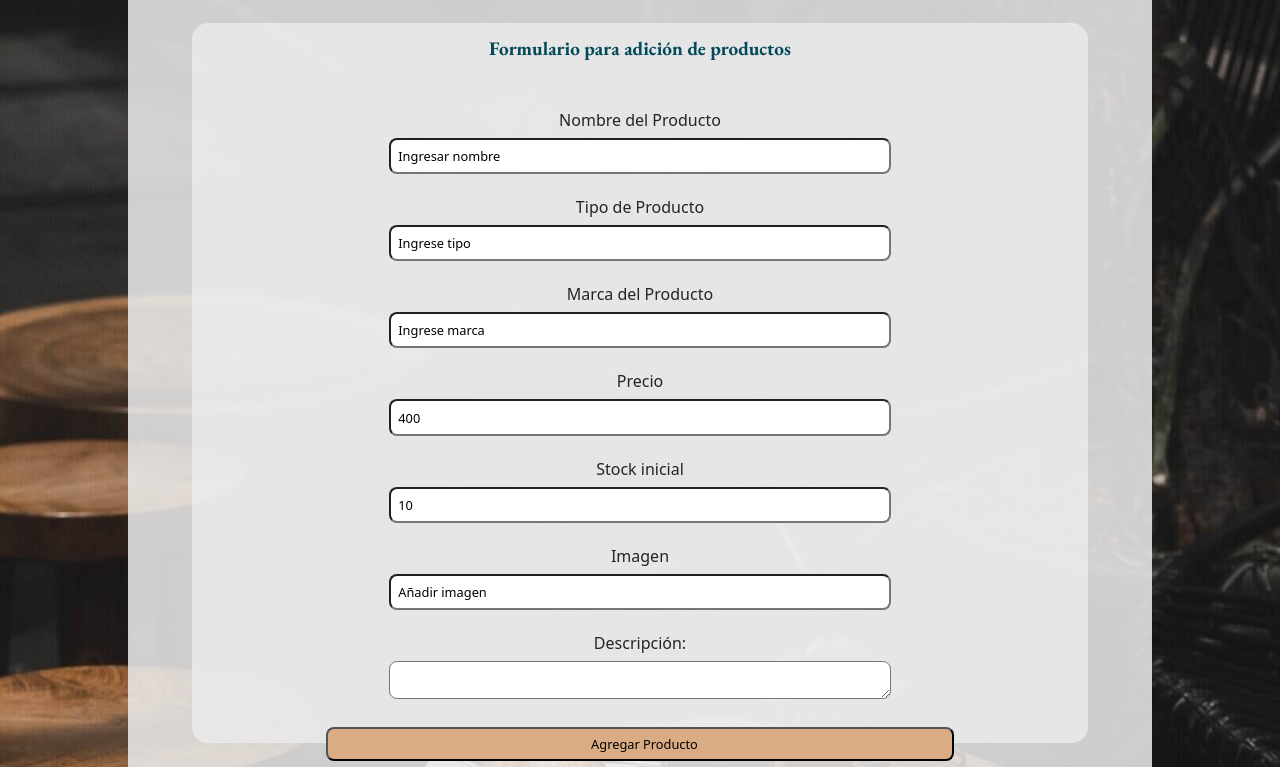
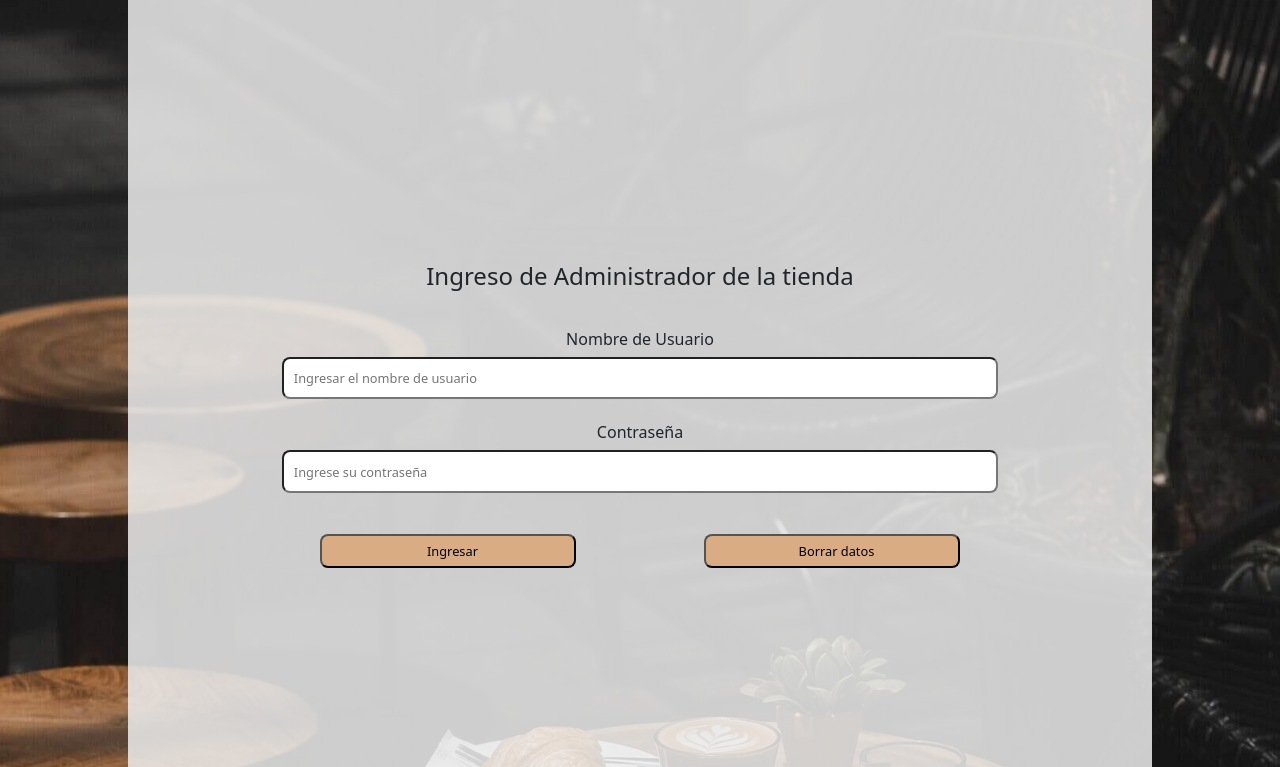
Before and after one commit to Nicoabr25/JS, a plain HTML site: page pages/anadirproducto.html in a window 1280 px wide. Shown: the part 331-1098 px from the top of the page. Drawn offline with nearby package versions, Linux system fonts and the light colour scheme.

Commit message:
Operadores Avanzados y Librerias

```diff
--- a/css/style.css
+++ b/css/style.css
@@ -686,19 +686,19 @@ p {
 
 .form_aniadir {
     margin: 1% 1%;
-    height: 100vh;
+    height: 110vh;
     width: 80vw;
     display: flex;
     align-items: center;
     justify-content: center;
-    flex-direction: row;
+    flex-direction: column;
     background-color: rgba(238, 238, 238, 0.85);
     border-radius: 1rem;
 }
 
 .form_aniadir__article {
     display: flex;
-    height: 90vh;
+    height: 95vh;
     width: 70vw;
     flex-direction: column;
     justify-content: space-between;
@@ -718,13 +718,13 @@ p {
 }
 
 .form_aniadir__article form {
-    height: 90%;
+    height: 95%;
     width: 90%;
     display: flex;
     flex-direction: column;
     align-items: center;
     justify-content: center;
-    padding: 2% 5%;
+    padding: 0% 5%;
 }
 
 .form_aniadir__article form label {
@@ -736,14 +736,14 @@ p {
 .form_aniadir__article form input , textarea {
     width: 70%;
     border-radius: 0.5rem;
-    margin: 5px 0%;
+    margin: 1px 0%;
     padding: 1% 0% 1% 1%;
     font-size: 0.8rem;
     font-weight: 400;
 }
 
 .addproduct__button {
-    width: 70%;
+    width: 20vw;
     border-radius: 0.5rem;
     margin: 5px 0%;
     padding: 1% 0% 1% 1%;
@@ -764,6 +764,57 @@ p {
     background-color: #3ca6a657;
     transform: scale(1.2);
 }
+
+.dsnone{
+    display: none;
+}
+
+.loginuser{
+    width: 80vw;
+    display: flex;
+    flex-direction: column;
+    justify-content: center;
+    align-items: center;
+}
+.loginuser h2{
+    font-size: 1.3 rem;
+    margin: 2%;
+}
+.loginuser label {
+    font-size: 1rem;
+    margin: 20px 0% 5px 0%;
+    font-weight: 500;
+}
+.login {
+    width: 70%;
+    border-radius: 0.5rem;
+    margin: 5px 0%;
+    padding: 1% 0% 1% 1%;
+    font-size: 0.8rem;
+    font-weight: 400;
+}
+
+.divbutton{
+    display: flex;
+    flex-direction: row;
+    align-items: center;
+    justify-content: space-evenly;
+    width: 70vw;
+    margin: 3% 1%;
+}
+
+
+.loginbutton {
+    width: 20vw;
+    border-radius: 0.5rem;
+    margin: 5px 0%;
+    padding: 1% 0% 1% 1%;
+    font-size: 0.8rem;
+    background-color: #D9AC84;
+    font-weight: 500;
+    transition: 200ms ease;
+    }
+
 
 @media screen and (min-width: 0px) and (max-width: 429px) {
     .form_aniadir {
--- a/js/addproduct.js
+++ b/js/addproduct.js
@@ -1,53 +1,64 @@
-// const nombreproductonuevo =document.querySelector("#inputNombre");
-// const tipoproductonuevo =document.querySelector("#inputTipo");
-// const marcaproductonuevo =document.querySelector("#inputMarca");
-// const precioproductonuevo =document.querySelector("#inputPrecio");
-// const stockproductonuevo =document.querySelector("#inputStock");
-// const descripcionproductonuevo =document.querySelector("#inputdescripcion");
+// const btnuser = document.querySelector("#btnuser");
+// const btnborrar = document.querySelector("#btnborrar");
 
+// let username = "aromacaffe"
+// let userpass = "aromacaffe"
 
 // //----------------------------Formulario----------------------------//
-// const inputs = document.querySelectorAll("input")
-// inputs.forEach(input =>{
-//     input.addEventListener("focus", () => input.className = "addproduct__borderinput")
-//     input.addEventListener("blur", () => input.className = "")
-// })
-
-
-// console.log (stockproductonuevo)
 
 // ------------------ Add Product --------------// //id, imagen, nombre, tipo, marca, precio, stock, descripcion, disponible//
 
-// function frfr(){
-    // const valores = document.querySelectorAll(".inputaddproduct")
-    // debugger
-    // let disponibilidad = false;
-    // if (parseInt(stockproductonuevo.value) > 0){
-    //     disponibilidad = true;
-    // }
-    // let nuevoid = productos.length + 1;
-    // let productonuevo = new item(nuevoid, "./img/nodisponible.png", valores[0].value, valores[1].value, valores[2].value, parseInt(valores[3].value), parseInt(valores[4].value), valores[6].value, disponibilidad)
-    //     console.log(productonuevo)
-    //     prodadded.push(productonuevo);
-    //     localStorage.setItem("prodadded", JSON.stringify(prodadded));
-    // }
+function agregarproducto(){
+    const valores = document.querySelectorAll(".inputaddproduct")
+    debugger
+    let disponibilidad = false;
+        valores[4].value > 0 && (disponibilidad=true)
+    let nuevoid = productos.length + 1;
+    let productonuevo = new item(nuevoid, "./img/nodisponible.png", valores[0].value, valores[1].value, valores[2].value, parseInt(valores[3].value), parseInt(valores[4].value), valores[6].value, disponibilidad)
+        console.log(productonuevo)
+        prodadded.push(productonuevo);
+        localStorage.setItem("prodadded", JSON.stringify(prodadded));
 
-function agregarproducto(){
-            let nuevoid = productos.length + 1;
-            let nombreproductonuevo = prompt("ingresa el nombre del producto")
-            let tipoproductonuevo = prompt("Ingrese el tipo de producto")
-            let marcaproductonuevo = prompt("Ingrese la marca del producto")
-            let precioproductonuevo = Number(prompt("Ingrese el precio del producto"))
-            let stockproductonuevo= Number(prompt("Ingrese el stock incial del producto"+" "+ nombreproductonuevo))
-            let descricionproductonuevo = prompt("¿Cual es la descripcion del producto nuevo?")
-            let disponibleproductonuevo = confirm("El" +" "+ nombreproductonuevo +" "+ "¿estará disponible para la venta?")
-            let productonuevo = new item(nuevoid, "./img/nodisponible.png",nombreproductonuevo,tipoproductonuevo,marcaproductonuevo,precioproductonuevo,stockproductonuevo,descricionproductonuevo,disponibleproductonuevo)
-            console.log(productonuevo)
-            prodadded.push(productonuevo);
-            localStorage.setItem("prodadded", JSON.stringify(prodadded));
+        Toastify({
+            text: "Se ha añadido el producto al Inventario",
+            duration: 2000,
+            gravity: "top",
+            position : "left",
+            style: {
+                background: "#3ca6a657",
+            }
+        }).showToast();
+    }
+
+
+function loginuser(){
+    const username = document.querySelector("#username").value;
+    const userpass = document.querySelector("#userpass").value;
+    if (username =="admin" & userpass == "admin"){
+        // alert ("Bienvenido Admin, ¿Hay nuevos productos?");
+        swal({
+            title: "Bienvenido a AromaCaffe",
+            text: "Ya puedes agregar productos",
+            icon: "success",
+            button: "Vamos!",
+        });
+        const form_login = document.querySelector("#loginuser")
+        form_login.className = "dsnone"
+        const form_add_product = document.querySelector("#form_add_product")
+        form_add_product.className = "form_aniadir__article";
+    }
+    else{
+        swal({
+            title: "Mmmm...🤔 Tu no eres el administrador",
+            text: "Hemos enviado un velocirraptor a buscarte 🦖",
+            icon: "warning",
+            button: "A correr!",
+        });
+
+    }
 }
-localStorage.setItem("prodadded", JSON.stringify(prodadded))
-// window.onload=function(){
-// const btnadd = document.querySelector("#btnadd")
-// const valores = document.querySelectorAll(".inputaddproduct")
-// btnadd.addEventListener("click", agregarproducto(valores));}
+
+// function borraruser(){
+//     username.value = ""
+//     userpass.value = ""
+// }
--- a/pages/anadirproducto.html
+++ b/pages/anadirproducto.html
@@ -10,9 +10,12 @@
     <link rel="shortcut icon" href="../img/favicon.png">
     <link rel="stylesheet" href="https://cdn.jsdelivr.net/npm/bootstrap-icons@1.8.3/font/bootstrap-icons.css">
     <link href="https://cdn.jsdelivr.net/npm/bootstrap@5.2.0-beta1/dist/css/bootstrap.min.css" rel="stylesheet" integrity="sha384-0evHe/X+R7YkIZDRvuzKMRqM+OrBnVFBL6DOitfPri4tjfHxaWutUpFmBp4vmVor" crossorigin="anonymous">
+    <link rel="stylesheet" type="text/css" href="https://cdn.jsdelivr.net/npm/toastify-js/src/toastify.min.css">
     <link rel="stylesheet" href="../css/style.css">
     <script src="../js/array.js"></script>
     <script src="../js/addproduct.js"></script>
+    <script src="https://unpkg.com/sweetalert/dist/sweetalert.min.js"></script>
+    <script type="text/javascript" src="https://cdn.jsdelivr.net/npm/toastify-js"></script>
     <title>Carrito de Compras</title>
 </head>
 <body>
@@ -38,36 +41,43 @@
     </header>
     <!----------------------------------------------------- Main ----------------------------------------------------->
     <main id="addProduct">
-        <h1 class="addProduct_titulo">Carrito de Compras</h1>
-        <p>Estos son los productios que seleccionaste:</p>
+        <h1 class="addProduct_titulo">Nuevos Productos</h1>
+        <p>Agrega aquí los nuevos productos:</p>
         <section class="form_aniadir">
-            <article class="form_aniadir__article">
-                <h1>Formulario para adición de productos</h1>
-                <form> <!--Esto despúes lo voy a modificar, probablemente a un archivo php más adelante -->
-                    <label for="nombre_del_producto">Nombre del Producto</label>
-                        <input type="text" id="inputNombre" class="inputaddproduct" value="Ingresar nombre" tabindex="1" name="nombre_del_producto">
+            <article id="loginuser" class="loginuser">
+                <h2>Ingreso de Administrador de la tienda</h2>
+                <label for="user">Nombre de Usuario</label>
+                <input id="username" type="text"  class="login" placeholder="Ingresar el nombre de usuario">
+                <label for="password">Contraseña</label>
+                <input id="userpass" type="text"  class="login"  placeholder="Ingrese su contraseña">
+                <div class="divbutton">
+                    <input class="loginbutton" type="submit" onclick="loginuser()" value="Ingresar">
+                    <input class="loginbutton" type="reset" value="Borrar datos">
+                </div>
+            </article>
+            <article id="form_add_product" class="form_aniadir__article dsnone">
+                <h3>Formulario para incorporación de productos</h1>
+                <form action=""> <!--Esto despúes lo voy a modificar, probablemente a un archivo php más adelante -->
+                        <label for="nombre_del_producto">Nombre del Producto</label>
+                        <input type="text"  class="inputaddproduct" placeholder="Ingresar nombre" tabindex="1" name="nombre_del_producto">
                         <label for="tipo">Tipo de Producto</label>
-                        <input type="text" id="inputTipo" class="inputaddproduct"  value="Ingrese tipo" tabindex="2" name="tipo">
+                        <input type="text"  class="inputaddproduct"  placeholder="Ingrese tipo" tabindex="2" name="tipo">
                         <label for="tipo">Marca del Producto</label>
-                        <input type="text" id="inputMarca" class="inputaddproduct"  value="Ingrese marca" tabindex="3" name="marca">
+                        <input type="text"  class="inputaddproduct"  placeholder="Ingrese marca" tabindex="3" name="marca">
                         <label for="precio">Precio</label>
-                        <input type="number" id="inputPrecio" class="inputaddproduct"  value="400" tabindex="4" name="precio">
+                        <input type="number"  class="inputaddproduct"  placeholder="Ingrese precio" tabindex="4" name="precio">
                         <label for="stock">Stock inicial</label>
-                        <input type="number" id="inputStock" class="inputaddproduct"  value="10" tabindex="5" name="cantidad">
+                        <input type="number"  class="inputaddproduct"  placeholder="Ingrese Stock inicial" tabindex="5" name="cantidad">
                         <label for="imagen">Imagen</label>
-                        <input type="text" id="inputImage" class="inputaddproduct"  value="Añadir imagen" tabindex="6" name="Imagen">
+                        <input type="text"  class="inputaddproduct"  placeholder="Añadir imagen" tabindex="6" name="Imagen">
                         <label for="descripcion">Descripción:</label>
-                        <textarea id="inputdescripcion" value="Ingresa descripcion" class="inputaddproduct"  tabindex="7" name="Descripción" rows="10"></textarea>
-                    <!-- <input class="button" type="submit" id="btnAgregar" value="Añadir Producto">
-                    <input class="button" type="reset"  id="btnLimpiar" value="Borrar datos"> -->
+                        <textarea  placeholder="Ingresa descripcion" class="inputaddproduct"  tabindex="7" name="Descripción" rows="10"></textarea>
                 </form>
+                <div class="divbutton">
                 <button class="addproduct__button" onclick="agregarproducto()">Agregar Producto</button>
                 <button class="addproduct__button" type="reset"  id="btnLimpiar">Borrar datos</button>
+                </div>
             </article>
-        <!-- <div class="botones">
-            <button type="button" class="btn btn-success" onclick="productList()">Listar Productos</button>
-            <button type="button" class="btn btn-success" onclick="agregarproducto()">Agregar Producto</button>
-        </div> -->
     </main>
 <!----------------------------------------------------- Footer ----------------------------------------------------->
     <footer id="footer">
```
Also changed, not shown: js/array.js (+5 -4 lines).
